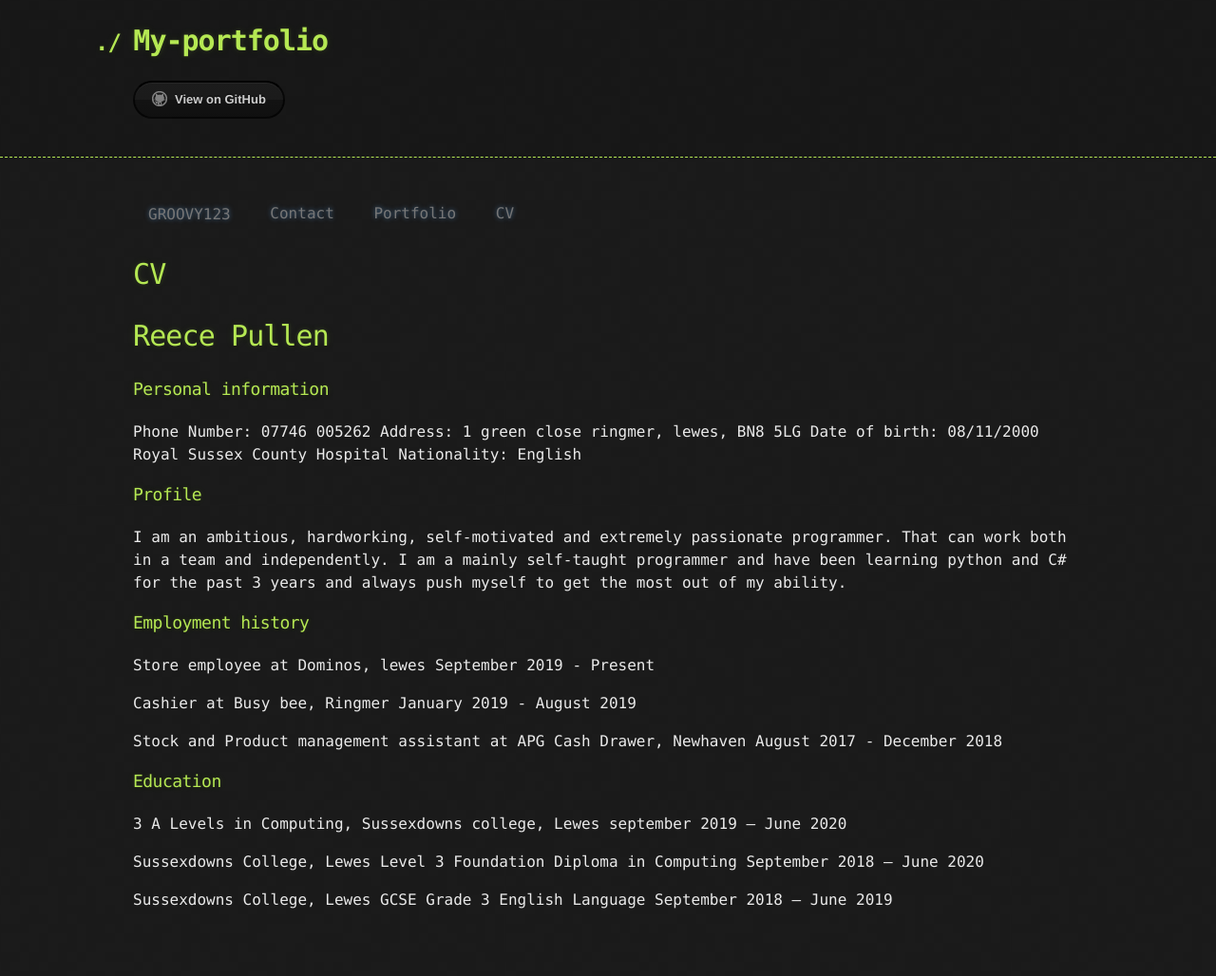
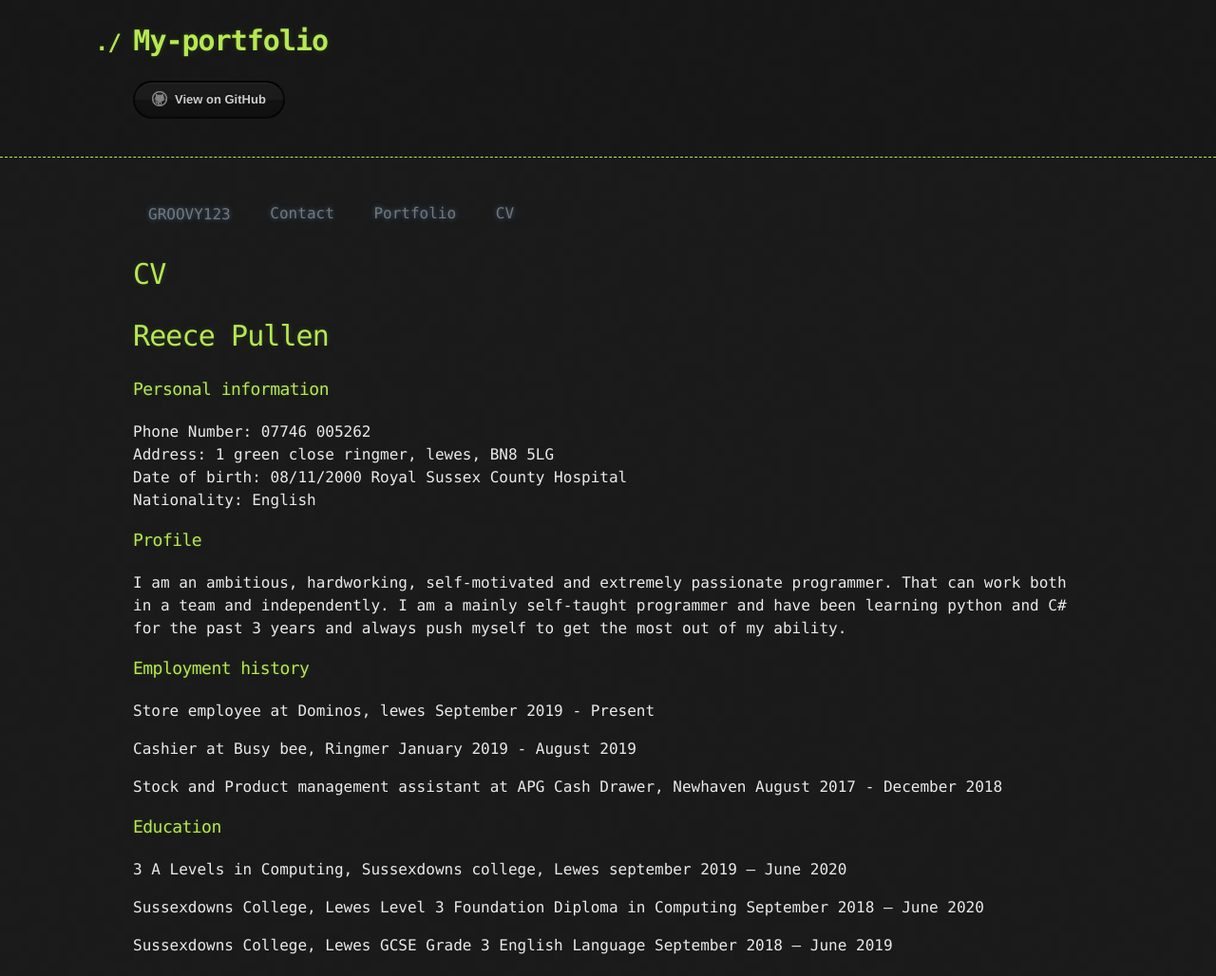
Before and after one commit to Grooovy123/My-portfolio, a Jekyll site: the page built from cv.md, in a window 1280 px wide. Shown: the whole page at 95% size. Built offline with Jekyll 4.4.1, drawn with Linux system fonts in a browser that asks for light colours; nearby versions of some CDN libraries; our own code applies the rules of GitHub Pages for plain Markdown files; the repository's description, which GitHub fills in, is left out; before the commit the page ends 980 px from its top, so only the background shows below that.

Commit message:
Update cv.md

```diff
--- a/cv.md
+++ b/cv.md
@@ -2,13 +2,13 @@
 
 # Reece Pullen
 ### Personal information
-Phone Number: 07746 005262
-Address: 1 green close ringmer, lewes, BN8 5LG
-Date of birth: 08/11/2000 Royal Sussex County Hospital
-Nationality: English
+Phone Number: 07746 005262<br>
+Address: 1 green close ringmer, lewes, BN8 5LG<br>
+Date of birth: 08/11/2000 Royal Sussex County Hospital<br>
+Nationality: English<br>
 
 ### Profile
-I am an ambitious,  hardworking, self-motivated and extremely passionate programmer. That can work both in a team and independently. I am a mainly self-taught programmer and have been learning python and C# for the past 3 years and always push myself to get the most out of my ability.
+I am an ambitious, hardworking, self-motivated and extremely passionate programmer. That can work both in a team and independently. I am a mainly self-taught programmer and have been learning python and C# for the past 3 years and always push myself to get the most out of my ability.
 
 ### Employment history
 Store employee at Dominos, lewes
```
